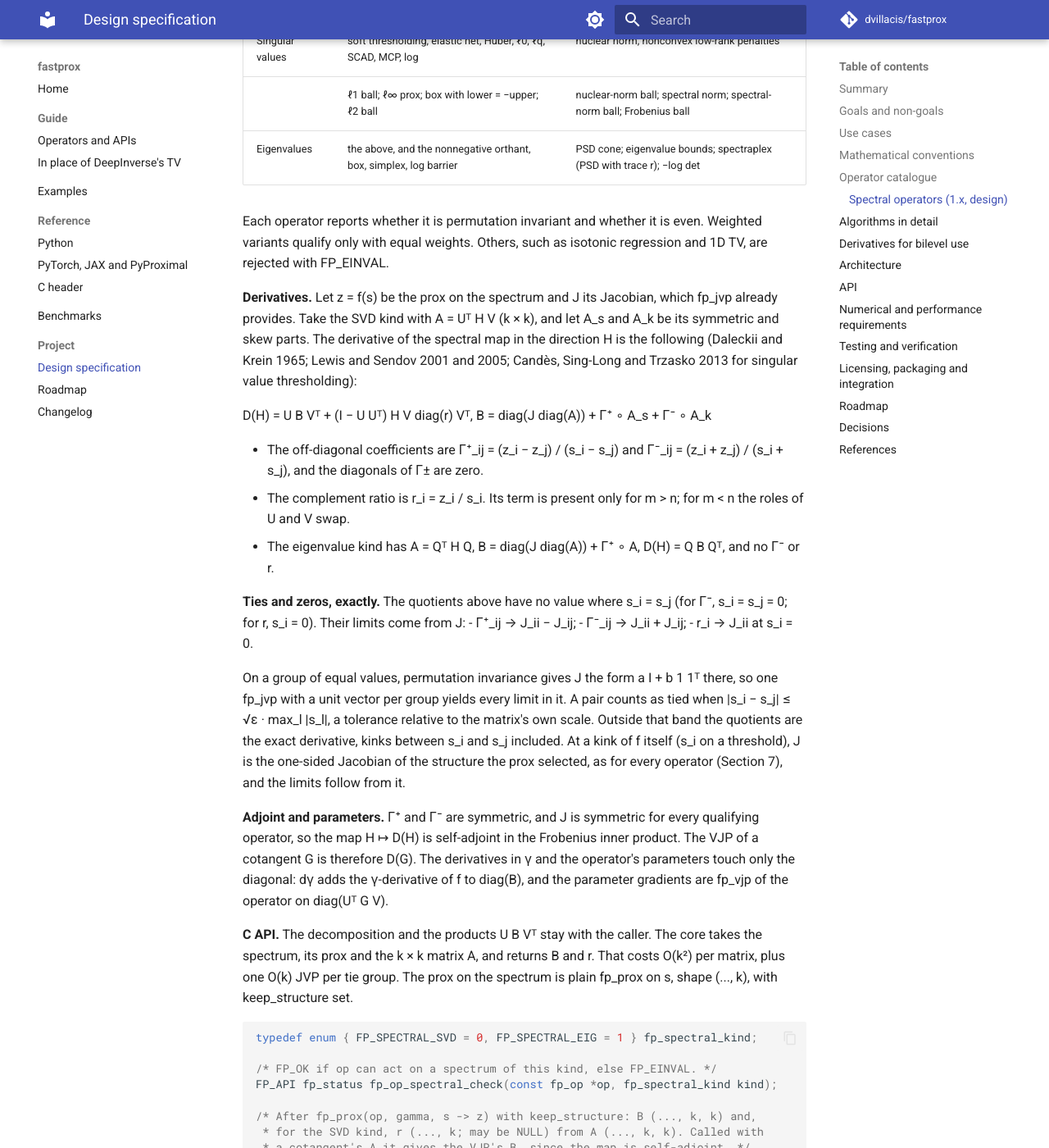
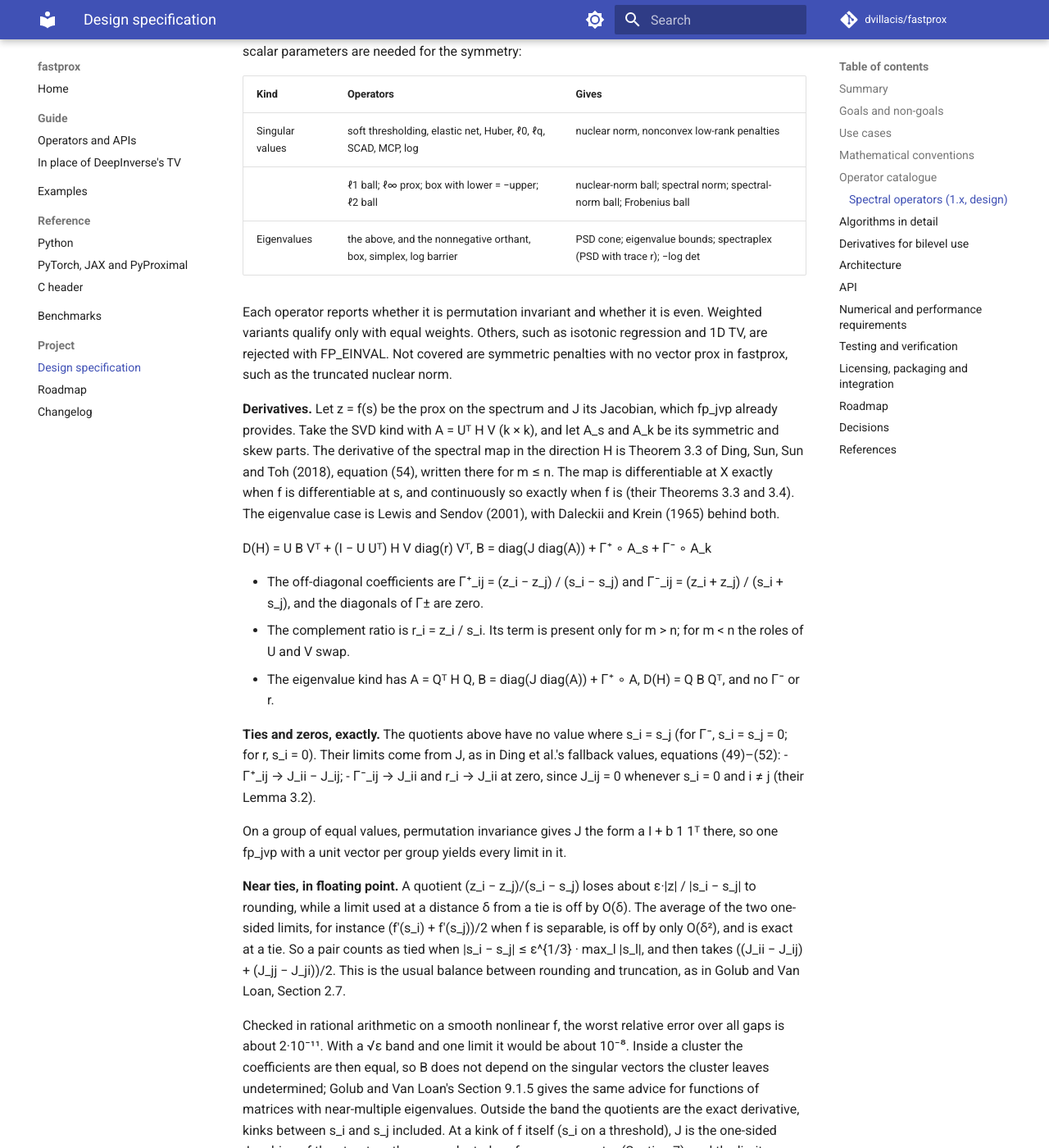
Before and after one commit to dvillacis/fastprox, an MkDocs documentation site: the page built from docs/spec.md, in a window 1280 px wide and 1400 px high, scrolled down 7122 px. Shown: the whole window at 82% size. Built offline with MkDocs 1.6.1 and Material for MkDocs 9.7.7, drawn with Linux system fonts in a browser that asks for light colours; comment, search, counter and statistics services are not loaded; some of the changed text lies outside the part shown.

Commit message:
Spec: spectral operators, after a literature check
- Sources for each claim: Beck, Theorems 7.18 and 7.29 for the convex
  prox formulas; Lu et al. (GSVT, 2015) for nonconvex penalties, which
  also need equal singular values to get equal values, as the tie rule
  gives; Ding, Sun, Sun and Toh (2018), Theorem 3.3, for the derivative,
  its fallback values (Lemma 3.2: zero rows of J at zero values) and when
  it exists.
- Near ties: the average of the two one-sided limits within an
  eps^(1/3) band, instead of one limit within sqrt(eps): about 2e-11
  worst relative error against 1e-8, checked in rational arithmetic.
- Scope: truncated SVDs for the prox only (as in matrix completion with
  PROPACK); batches of tiny matrices (total nuclear variation) as a case
  to serve; the truncated nuclear norm noted as not covered.
- Tests: Candès et al.'s divergence formula for the trace of D (checked
  to 12 digits), near-tie gaps against exact divided differences.
- References: a checked group for the spectral operators.

Co-Authored-By: Claude Opus 5.5 <noreply@anthropic.com>

```diff
--- a/docs/spec.md
+++ b/docs/spec.md
@@ -115,8 +115,9 @@ A spectral operator applies one of the operators above to the singular values or
 
 **Two kinds.**
 
-- **Singular values** of X ∈ ℝ^{m×n}, with X = U diag(s) Vᵀ the thin SVD, k = min(m, n), and g(X) = h(s). The prox is prox\_{γg}(X) = U diag(z) Vᵀ with z = prox\_{γh}(s). This holds whenever h is absolutely symmetric: invariant under permutations and sign changes of its argument. By von Neumann's trace inequality this holds for nonconvex h too, provided it is separable with an even scalar penalty.
-- **Eigenvalues** of a symmetric X = Q diag(s) Qᵀ, with g(X) = h(s) and h invariant under permutations. Then prox\_{γg}(X) = Q diag(prox\_{γh}(s)) Qᵀ. An input that is not symmetric is replaced by (X + Xᵀ)/2, and the derivatives are those of that map.
+- **Singular values** of X ∈ ℝ^{m×n}, with X = U diag(s) Vᵀ the thin SVD, k = min(m, n), and g(X) = h(s). The prox is prox\_{γg}(X) = U diag(z) Vᵀ with z = prox\_{γh}(s). For convex h this needs h to be absolutely symmetric, that is invariant under permutations and sign changes of its argument (Beck, Theorem 7.29).
+- **Eigenvalues** of a symmetric X = Q diag(s) Qᵀ, with g(X) = h(s) and h invariant under permutations. Then prox\_{γg}(X) = Q diag(prox\_{γh}(s)) Qᵀ (Beck, Theorem 7.18). An input that is not symmetric is replaced by (X + Xᵀ)/2, and the derivatives are those of that map.
+- **Nonconvex penalties.** The same formula holds for a separable h with any lower-bounded, even scalar penalty (Lu, Zhu, Xu, Yan and Lin 2015, Theorems 1 and 2). The proof uses von Neumann's trace inequality, and the scalar prox of such a penalty is monotone. Where it is set-valued, equal singular values must get equal values. fastprox's tie rule is a function of the value (Section 4), so it satisfies this.
 
 **Which operators qualify.** The core checks each operator against the kind; unweighted forms and scalar parameters are needed for the symmetry:
 
@@ -126,9 +127,9 @@ A spectral operator applies one of the operators above to the singular values or
 | | ℓ1 ball; ℓ∞ prox; box with lower = −upper; ℓ2 ball | nuclear-norm ball; spectral norm; spectral-norm ball; Frobenius ball |
 | Eigenvalues | the above, and the nonnegative orthant, box, simplex, log barrier | PSD cone; eigenvalue bounds; spectraplex (PSD with trace r); −log det |
 
-Each operator reports whether it is permutation invariant and whether it is even. Weighted variants qualify only with equal weights. Others, such as isotonic regression and 1D TV, are rejected with FP\_EINVAL.
+Each operator reports whether it is permutation invariant and whether it is even. Weighted variants qualify only with equal weights. Others, such as isotonic regression and 1D TV, are rejected with FP\_EINVAL. Not covered are symmetric penalties with no vector prox in fastprox, such as the truncated nuclear norm.
 
-**Derivatives.** Let z = f(s) be the prox on the spectrum and J its Jacobian, which fp\_jvp already provides. Take the SVD kind with A = Uᵀ H V (k × k), and let A\_s and A\_k be its symmetric and skew parts. The derivative of the spectral map in the direction H is the following (Daleckii and Krein 1965; Lewis and Sendov 2001 and 2005; Candès, Sing-Long and Trzasko 2013 for singular value thresholding):
+**Derivatives.** Let z = f(s) be the prox on the spectrum and J its Jacobian, which fp\_jvp already provides. Take the SVD kind with A = Uᵀ H V (k × k), and let A\_s and A\_k be its symmetric and skew parts. The derivative of the spectral map in the direction H is Theorem 3.3 of Ding, Sun, Sun and Toh (2018), equation (54), written there for m ≤ n. The map is differentiable at X exactly when f is differentiable at s, and continuously so exactly when f is (their Theorems 3.3 and 3.4). The eigenvalue case is Lewis and Sendov (2001), with Daleckii and Krein (1965) behind both.
 
 D(H) = U B Vᵀ + (I − U Uᵀ) H V diag(r) Vᵀ,  B = diag(J diag(A)) + Γ⁺ ∘ A\_s + Γ⁻ ∘ A\_k
 
@@ -136,12 +137,15 @@ D(H) = U B Vᵀ + (I − U Uᵀ) H V diag(r) Vᵀ,  B = diag(J diag(A)) + Γ⁺
 - The complement ratio is r\_i = z\_i / s\_i. Its term is present only for m > n; for m < n the roles of U and V swap.
 - The eigenvalue kind has A = Qᵀ H Q, B = diag(J diag(A)) + Γ⁺ ∘ A, D(H) = Q B Qᵀ, and no Γ⁻ or r.
 
-**Ties and zeros, exactly.** The quotients above have no value where s\_i = s\_j (for Γ⁻, s\_i = s\_j = 0; for r, s\_i = 0). Their limits come from J:
+**Ties and zeros, exactly.** The quotients above have no value where s\_i = s\_j (for Γ⁻, s\_i = s\_j = 0; for r, s\_i = 0). Their limits come from J, as in Ding et al.'s fallback values, equations (49)–(52):
 - Γ⁺\_ij → J\_ii − J\_ij;
-- Γ⁻\_ij → J\_ii + J\_ij;
-- r\_i → J\_ii at s\_i = 0.
+- Γ⁻\_ij → J\_ii and r\_i → J\_ii at zero, since J\_ij = 0 whenever s\_i = 0 and i ≠ j (their Lemma 3.2).
 
-On a group of equal values, permutation invariance gives J the form a I + b 1 1ᵀ there, so one fp\_jvp with a unit vector per group yields every limit in it. A pair counts as tied when |s\_i − s\_j| ≤ √ε · max\_l |s\_l|, a tolerance relative to the matrix's own scale. Outside that band the quotients are the exact derivative, kinks between s\_i and s\_j included. At a kink of f itself (s\_i on a threshold), J is the one-sided Jacobian of the structure the prox selected, as for every operator (Section 7), and the limits follow from it.
+On a group of equal values, permutation invariance gives J the form a I + b 1 1ᵀ there, so one fp\_jvp with a unit vector per group yields every limit in it.
+
+**Near ties, in floating point.** A quotient (z\_i − z\_j)/(s\_i − s\_j) loses about ε·|z| / |s\_i − s\_j| to rounding, while a limit used at a distance δ from a tie is off by O(δ). The average of the two one-sided limits, for instance (f′(s\_i) + f′(s\_j))/2 when f is separable, is off by only O(δ²), and is exact at a tie. So a pair counts as tied when |s\_i − s\_j| ≤ ε^{1/3} · max\_l |s\_l|, and then takes ((J\_ii − J\_ij) + (J\_jj − J\_ji))/2. This is the usual balance between rounding and truncation, as in Golub and Van Loan, Section 2.7.
+
+Checked in rational arithmetic on a smooth nonlinear f, the worst relative error over all gaps is about 2·10⁻¹¹. With a √ε band and one limit it would be about 10⁻⁸. Inside a cluster the coefficients are then equal, so B does not depend on the singular vectors the cluster leaves undetermined; Golub and Van Loan's Section 9.1.5 gives the same advice for functions of matrices with near-multiple eigenvalues. Outside the band the quotients are the exact derivative, kinks between s\_i and s\_j included. At a kink of f itself (s\_i on a threshold), J is the one-sided Jacobian of the structure the prox selected, as for every operator (Section 7), and the limits follow from it.
 
 **Adjoint and parameters.** Γ⁺ and Γ⁻ are symmetric, and J is symmetric for every qualifying operator, so the map H ↦ D(H) is self-adjoint in the Frobenius inner product. The VJP of a cotangent G is therefore D(G). The derivatives in γ and the operator's parameters touch only the diagonal: dγ adds the γ-derivative of f to diag(B), and the parameter gradients are fp\_vjp of the operator on diag(Uᵀ G V).
 
@@ -168,13 +172,19 @@ The workspace built for the prox on s also holds the spectral scratch, two vecto
 - **Constructors:** `fp.Spectral(op, kind="svd" | "eigh")` wraps a qualifying operator. `fp.NuclearNorm(lam)`, `fp.SpectralNormBall(r)` and `fp.PSD()` are shorthands.
 - **`prox`, `jvp`, `vjp` and `value`** take matrices of shape (..., m, n), batched like every other operator. They call `numpy.linalg.svd` or `eigh` and the BLAS products themselves.
 - **`prox_from(U, s, Vh, gamma)`** is for a caller that already has the decomposition.
+  - **Truncated decompositions:** it may also take only the leading triplets, as large matrix-completion codes compute them (PROPACK in Stella, Themelis and Patrinos 2017). This is valid when the caller knows the omitted values map to zero, as in singular value thresholding below γλ.
+  - **Derivatives** need the full thin decomposition, because Γ± couple every pair.
 - **`fastprox.torch` and `fastprox.jax`** get the same operators, with the decomposition and products in the framework, on the input's device. B is computed on the CPU from A, which costs a k × k round trip until a device path follows, as image TV had in 0.3.
+- **Batches of tiny matrices** are a case to serve well. Total nuclear variation, the nuclear norm of each pixel's Jacobian (3 × 2 for a colour image), is solved through its dual, which projects millions of such matrices onto the spectral-norm ball per iteration. One call covers the whole batch, so the per-call cost is shared. A closed-form 2 × 2 and 3 × 2 SVD in the core could later remove the framework round trip there.
 
 **Tests.**
 - **Prox:** against a reference built from NumPy's SVD, and optimality checked through `value`: g(Z) + ‖Z − X‖²/(2γ) at Z against trial points.
 - **Derivatives:**
   - JVP against finite differences on random matrices away from ties.
-  - The same on matrices built with repeated and zero singular values, where the map is differentiable whenever f is. Autograd through `torch.linalg.svd` returns NaN there for repeated values above the threshold (checked on 7 × 5 with s = (2, 2, 2, 1.5, 1.5) and soft thresholding at 0.7), and the test shows the contrast.
+  - The same on matrices built with repeated and zero singular values, where the map is differentiable whenever f is.
+    - **The autograd contrast:** PyTorch documents that SVD gradients "will only be finite when A does not have repeated singular values". It returns NaN for repeated values above the threshold (checked on 7 × 5 with s = (2, 2, 2, 1.5, 1.5) and soft thresholding at 0.7), and the test shows the contrast.
+    - **Near ties:** pairs at gaps from 10⁻² down to 10⁻¹² of the scale, against the exact divided difference.
+  - **The divergence:** the trace of D, against the closed form of Candès, Sing-Long and Trzasko (2013): |m − n| Σ z\_i/s\_i + Σ f′(s\_i) + 2 Σ\_{i≠j} s\_i z\_i / (s\_i² − s\_j²). Checked before review to 12 digits on 6 × 6 and 9 × 5.
   - Adjointness ⟨G, D(H)⟩ = ⟨D(G), H⟩.
   - Parameter gradients against finite differences.
 - **Shapes and dtypes:** square and rectangular (m < n, m > n), batched, float32 and float64.
@@ -532,6 +542,18 @@ The papers below are the sources each kernel is implemented from. The first grou
 - W. Cao, J. Sun and Z. Xu, Fast image deconvolution using closed-form thresholding formulas of Lq (q = 1/2, 2/3) regularization, J. Visual Communication and Image Representation 24(1) (2013) 31–41 — ℓ2/3 thresholding.
 - J. Fan and R. Li, Variable selection via nonconcave penalized likelihood and its oracle properties, JASA 96(456) (2001) 1348–1360; C.-H. Zhang, Nearly unbiased variable selection under minimax concave penalty, Annals of Statistics 38(2) (2010) 894–942 — SCAD and MCP.
 
+**Checked for the spectral operators** (2026-10-20; the theorems were read in the papers, or in Beck's book, unless marked)
+
+- A. Beck, *First-Order Methods in Optimization*, SIAM 2017, Theorems 7.18 and 7.29 — the spectral prox formulas for convex symmetric and absolutely symmetric functions.
+- C. Lu, C. Zhu, C. Xu, S. Yan and Z. Lin, [Generalized singular value thresholding](https://arxiv.org/abs/1412.2231), AAAI 2015, Theorems 1 and 2 — the nonconvex case.
+- C. Ding, D. Sun, J. Sun and K.-C. Toh, [Spectral operators of matrices](https://doi.org/10.1007/s10107-017-1162-3), Mathematical Programming 168, 2018, Lemma 3.2, equations (49)–(54) and Theorems 3.3–3.4 as numbered in arXiv 1401.2269v1 — the derivative, its fallback values and when it exists.
+- E. J. Candès, C. A. Sing-Long and J. D. Trzasko, [Unbiased risk estimates for singular value thresholding and spectral estimators](https://arxiv.org/abs/1210.4139), IEEE Trans. Signal Processing 61(19), 2013 — the divergence formula, checked numerically, not in the paper's text.
+- A. S. Lewis and H. S. Sendov, Twice differentiable spectral functions, SIAM J. Matrix Anal. Appl. 23(2), 2001; Nonsmooth analysis of singular values I and II, Set-Valued Analysis 13(3), 2005 — the eigenvalue case. Not opened; cited from reference lists.
+- Ju. L. Daleckiĭ and S. G. Kreĭn, Integration and differentiation of functions of Hermitian operators and applications to the theory of perturbations, AMS Translations (2) 47, 1965 — divided differences of matrix functions. Not opened.
+- G. H. Golub and C. F. Van Loan, *Matrix Computations*, 4th ed., 2013, Sections 2.7 and 9.1.5 — rounding against truncation, and clusters of eigenvalues.
+- L. Stella, A. Themelis and P. Patrinos, Forward–backward quasi-Newton methods for nonsmooth optimization problems, Comput. Optim. Appl. 67, 2017, Section 5.4 — nuclear-norm prox with a partial SVD.
+- PyTorch documentation of `torch.linalg.svd` (2.14) — gradients only finite without repeated singular values.
+
 **To check before citing in code**
 
 - Tooling documentation (nanobind, scikit-build-core, cibuildwheel, BinaryBuilder, the GCC Runtime Library Exception) was not opened while writing this spec; confirm the details in Section 12 against it.
```
